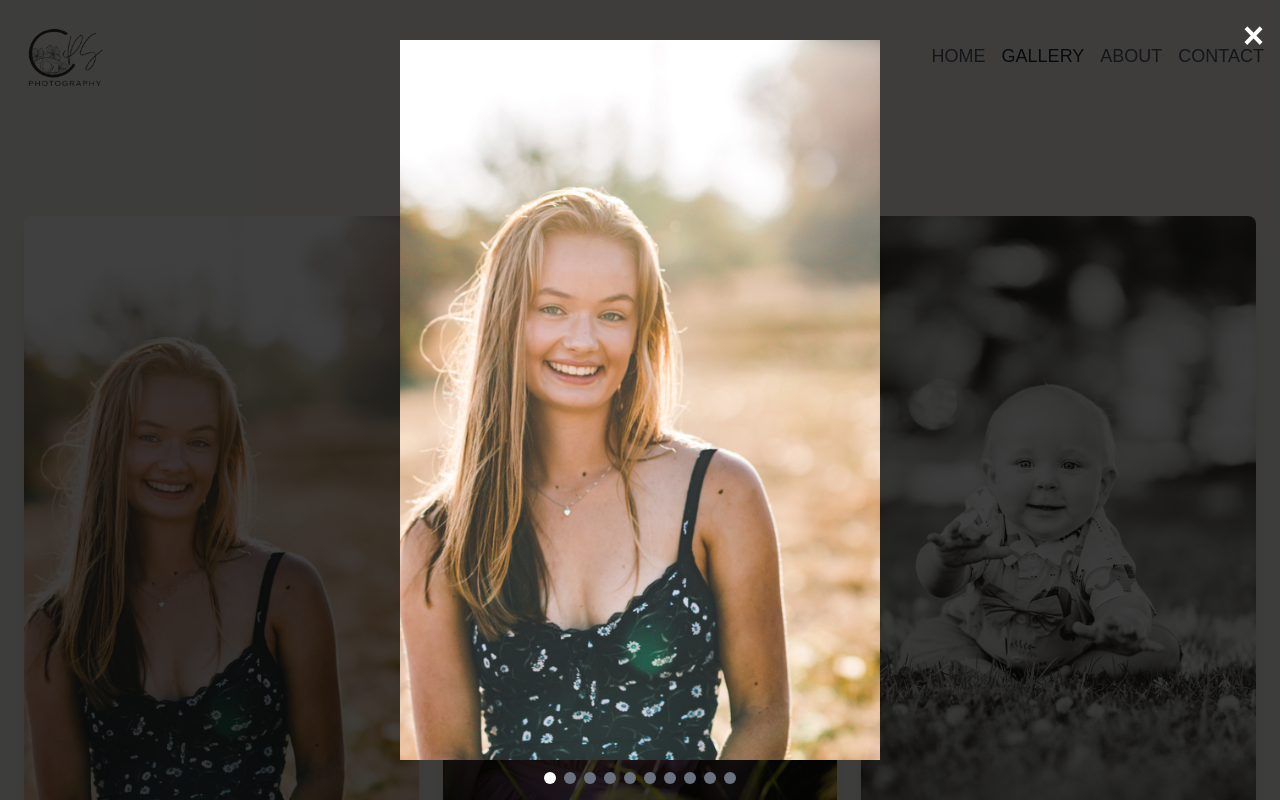
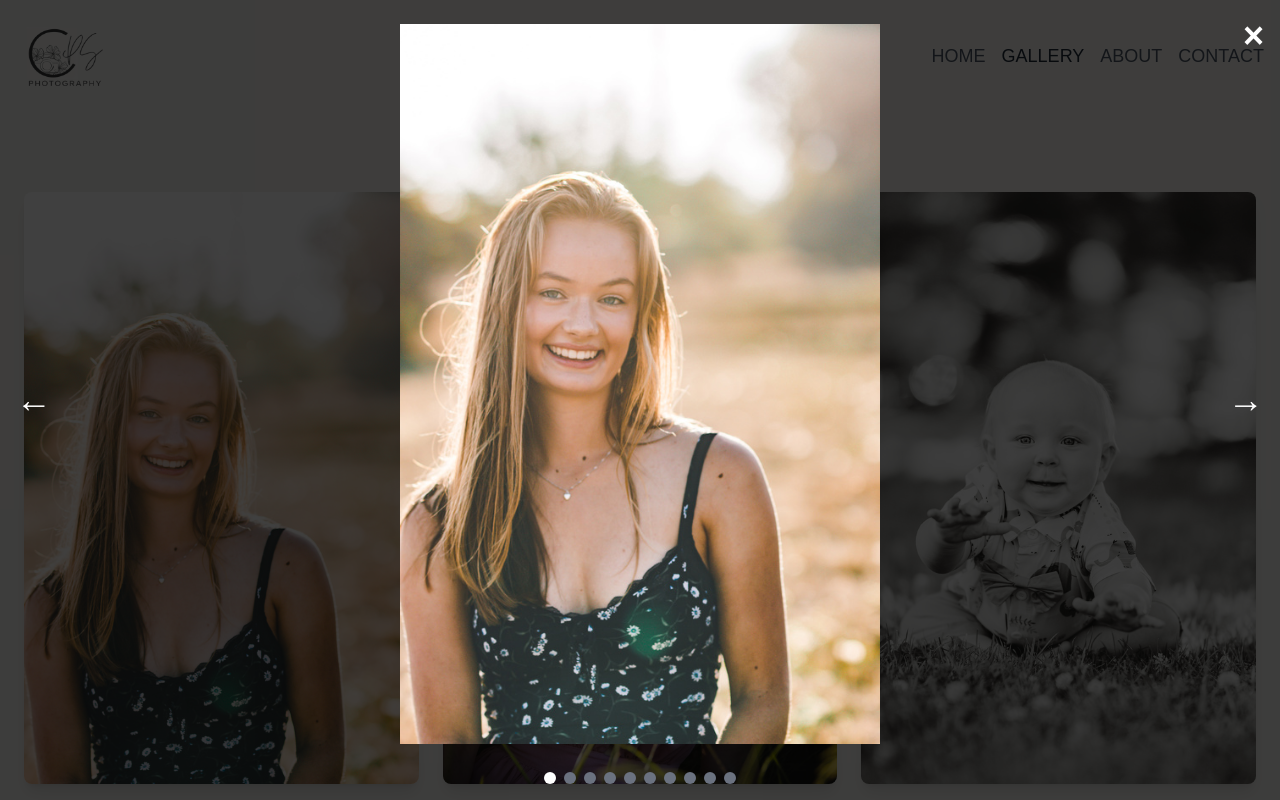
Before and after one commit to MonkeyCrumbs999/carly-photo-site, a React (Vite) app: page /gallery in a window 1280 px wide. Both pictures are taken after a click on the element 221 px from the left and 515 px from the top of the page. Shown: the top 800 px of the page. Built offline with nearby package versions, Linux system fonts and the light colour scheme.

Commit message:
no scroll

```diff
--- /dev/null
+++ b/src/components/common/Button.jsx
@@ -0,0 +1,15 @@
+import React from "react";
+import { motion } from "framer-motion";
+
+const Button = ({ children, href, className }) => {
+  return (
+    <motion.a
+      href={href}
+      className={`inline-block bg-[#987671] text-white px-4 py-2 sm:px-6 sm:py-3 rounded-lg shadow-lg hover:bg-[#82635E] transition duration-300 transform hover:scale-110 active:scale-90 ${className}`}
+    >
+      {children}
+    </motion.a>
+  );
+};
+
+export default Button;
--- /dev/null
+++ b/src/components/common/ImageGrid.jsx
@@ -0,0 +1,49 @@
+// ImageGrid.jsx
+import React, { useState } from "react";
+import { motion } from "framer-motion";
+
+const ProgressiveImage = ({ src, alt }) => {
+  const [isLoading, setIsLoading] = useState(true);
+
+  return (
+    <motion.div
+      initial={{ opacity: 0 }}
+      animate={{ opacity: isLoading ? 0.5 : 1 }}
+      transition={{ duration: 0.3 }}
+    >
+      <motion.img
+        src={src}
+        alt={alt}
+        onLoad={() => setIsLoading(false)}
+        initial={{ filter: "blur(10px)" }}
+        animate={{ filter: "blur(0px)" }}
+        transition={{ duration: 0.3 }}
+      />
+    </motion.div>
+  );
+};
+
+const ImageGrid = () => {
+  return (
+    <>
+      <div className="flex flex-col md:flex-row gap-4 items-start justify-center mb-4">
+        <div className="max-w-full md:w-5/12">
+          <ProgressiveImage src="/image-1.jpg" alt="Description" />
+        </div>
+        <div className="max-w-full md:w-2/3 md:mt-12">
+          <ProgressiveImage src="/image-2.jpg" alt="Description" />
+        </div>
+      </div>
+      <div className="flex flex-col md:flex-row gap-4 items-start justify-center mb-4">
+        <div className="max-w-full md:w-2/3 md:mt-12">
+          <ProgressiveImage src="/image-4.jpg" alt="Description" />
+        </div>
+        <div className="max-w-full md:w-5/12">
+          <ProgressiveImage src="/image-3.jpg" alt="Description" />
+        </div>
+      </div>
+    </>
+  );
+};
+
+export default ImageGrid;
--- /dev/null
+++ b/src/components/common/Lightbox.jsx
@@ -0,0 +1,90 @@
+// src/components/common/Lightbox.jsx
+import React from "react";
+import { motion, AnimatePresence } from "framer-motion";
+
+const Lightbox = ({
+  images,
+  selectedImage,
+  onClose,
+  onPrev,
+  onNext,
+  onDotClick,
+  swipeHandlers,
+}) => {
+  return (
+    <AnimatePresence>
+      {selectedImage !== null && (
+        <motion.div
+          className="fixed top-0 left-0 w-full h-full bg-black bg-opacity-75 flex items-center justify-center z-50"
+          initial={{ opacity: 0 }}
+          animate={{ opacity: 1 }}
+          exit={{ opacity: 0 }}
+          onClick={onClose}
+          {...swipeHandlers}
+        >
+          {/* Left arrow */}
+          <button
+            className="absolute left-4 top-1/2 transform -translate-y-1/2 text-white text-4xl font-bold"
+            onClick={(e) => {
+              e.stopPropagation();
+              onPrev();
+            }}
+          >
+            &#8592;
+          </button>
+
+          {/* Image */}
+          <motion.img
+            src={images[selectedImage]}
+            alt={`Gallery Image ${selectedImage + 1}`}
+            className="max-w-full max-h-[90vh] mx-auto"
+            initial={{ scale: 0.8 }}
+            animate={{ scale: 1 }}
+            transition={{ duration: 0.3 }}
+            onClick={(e) => e.stopPropagation()}
+            style={{ marginBottom: "2rem" }}
+          />
+
+          {/* Close button */}
+          <button
+            className="absolute top-4 right-4 text-white text-4xl font-bold"
+            onClick={onClose}
+          >
+            &times;
+          </button>
+
+          {/* Right arrow */}
+          <button
+            className="absolute right-4 top-1/2 transform -translate-y-1/2 text-white text-4xl font-bold"
+            onClick={(e) => {
+              e.stopPropagation();
+              onNext();
+            }}
+          >
+            &#8594;
+          </button>
+
+          {/* Dots */}
+          <div className="absolute bottom-4 left-0 right-0 flex justify-center">
+            <div className="flex items-center space-x-2">
+              {images.map((_, index) => (
+                <div
+                  key={index}
+                  className={`w-3 h-3 rounded-full ${
+                    index === selectedImage ? "bg-white" : "bg-gray-500"
+                  } cursor-pointer`}
+                  onClick={(e) => {
+                    e.stopPropagation();
+                    onDotClick(index);
+                  }}
+                ></div>
+              ))}
+            </div>
+          </div>
+        </motion.div>
+      )}
+    </AnimatePresence>
+  );
+};
+
+export default Lightbox;
--- a/src/pages/About.jsx
+++ b/src/pages/About.jsx
@@ -3,7 +3,7 @@ import { motion } from "framer-motion";
 
 const About = () => {
   return (
-    <div className="container mx-auto px-6 py-8">
+    <div className="container mx-auto px-6 py-8 md:py-2">
       <div className="flex flex-col items-center justify-center">
         <motion.h1
           className="text-4xl font-bold text-gray-800 mb-8"
--- a/src/pages/Contact.jsx
+++ b/src/pages/Contact.jsx
@@ -3,7 +3,7 @@ import { motion } from "framer-motion";
 
 const Contact = () => {
   return (
-    <div className="container mx-auto px-6 py-8">
+    <div className="container mx-auto px-6 py-8 md:py-2">
       <motion.h1
         className="text-4xl font-bold text-gray-800 mb-8 text-center"
         initial={{ opacity: 0, y: -20 }}
--- a/src/pages/Gallery.jsx
+++ b/src/pages/Gallery.jsx
@@ -1,8 +1,10 @@
+// src/components/pages/Gallery.jsx
 import React, { useState, useEffect } from "react";
-import { motion, AnimatePresence } from "framer-motion";
+import { motion } from "framer-motion";
 import { useSwipeable } from "react-swipeable";
 import { LazyLoadImage } from "react-lazy-load-image-component";
 import "react-lazy-load-image-component/src/effects/blur.css";
+import Lightbox from "../components/common/Lightbox";
 
 const Gallery = () => {
   const images = [
@@ -35,6 +37,15 @@ const Gallery = () => {
     };
   }, []);
 
+  useEffect(() => {
+    // Prevent scrolling when lightbox is open
+    if (selectedImage !== null) {
+      document.body.style.overflow = "hidden";
+    } else {
+      document.body.style.overflow = "unset";
+    }
+  }, [selectedImage]);
+
   const openLightbox = (index) => {
     setSelectedImage(index);
   };
@@ -65,7 +76,7 @@ const Gallery = () => {
   });
 
   return (
-    <div className="container mx-auto px-6 py-8">
+    <div className="container mx-auto px-6 py-8 md:py-2">
       <motion.div
         className="flex flex-col items-center justify-center"
         initial={{ opacity: 0, y: 20 }}
@@ -91,50 +102,15 @@ const Gallery = () => {
             </motion.div>
           ))}
         </div>
-        <AnimatePresence>
-          {selectedImage !== null && (
-            <motion.div
-              className="fixed top-0 left-0 w-full h-full bg-black bg-opacity-75 flex items-center justify-center z-50"
-              initial={{ opacity: 0 }}
-              animate={{ opacity: 1 }}
-              exit={{ opacity: 0 }}
-              onClick={closeLightbox}
-              {...swipeHandlers}
-            >
-              <motion.img
-                src={`/${images[selectedImage]}`}
-                alt={`Gallery Image ${selectedImage + 1}`}
-                className="max-w-full max-h-[90vh] mx-auto"
-                initial={{ scale: 0.8 }}
-                animate={{ scale: 1 }}
-                transition={{ duration: 0.3 }}
-                onClick={(e) => e.stopPropagation()}
-              />
-              <button
-                className="absolute top-4 right-4 text-white text-4xl font-bold"
-                onClick={closeLightbox}
-              >
-                &times;
-              </button>
-              <div className="absolute bottom-4 left-0 right-0 flex justify-center">
-                <div className="flex items-center space-x-2">
-                  {images.map((_, index) => (
-                    <div
-                      key={index}
-                      className={`w-3 h-3 rounded-full ${
-                        index === selectedImage ? "bg-white" : "bg-gray-500"
-                      } cursor-pointer`}
-                      onClick={(e) => {
-                        e.stopPropagation();
-                        goToImage(index);
-                      }}
-                    ></div>
-                  ))}
-                </div>
-              </div>
-            </motion.div>
-          )}
-        </AnimatePresence>
+        <Lightbox
+          images={images}
+          selectedImage={selectedImage}
+          onClose={closeLightbox}
+          onPrev={goToPreviousImage}
+          onNext={goToNextImage}
+          onDotClick={goToImage}
+          swipeHandlers={swipeHandlers}
+        />
       </motion.div>
     </div>
   );
--- a/src/pages/Home.jsx
+++ b/src/pages/Home.jsx
@@ -1,54 +1,17 @@
-import React, { useState } from "react";
+// Home.jsx
+import React, { Suspense } from "react";
 import { motion } from "framer-motion";
 import { LazyLoadComponent } from "react-lazy-load-image-component";
-
-const ProgressiveImage = ({ src, alt }) => {
-  const [isLoading, setIsLoading] = useState(true);
-
-  return (
-    <motion.div
-      initial={{ opacity: 0 }}
-      animate={{ opacity: isLoading ? 0.5 : 1 }}
-      transition={{ duration: 0.3 }}
-    >
-      <motion.img
-        src={src}
-        alt={alt}
-        onLoad={() => setIsLoading(false)}
-        initial={{ filter: "blur(10px)" }}
-        animate={{ filter: "blur(0px)" }}
-        transition={{ duration: 0.3 }}
-      />
-    </motion.div>
-  );
-};
+import Button from "../components/common/Button";
+import ImageGrid from "../components/common/ImageGrid";
 
 const Home = () => {
   return (
     <div className="container mx-auto px-4 sm:px-6 lg:px-8 overflow-hidden">
       <div className="flex flex-col items-center justify-center">
-        {/* Images container */}
-        <div className="flex flex-col md:flex-row gap-4 items-start justify-center mb-4">
-          {/* Container for the first image */}
-          <div className="max-w-full md:w-5/12">
-            <ProgressiveImage src="/image-1.jpg" alt="Description" />
-          </div>
-          {/* Container for the second image with vertical offset on desktop */}
-          <div className="max-w-full md:w-2/3 md:mt-12">
-            <ProgressiveImage src="/image-2.jpg" alt="Description" />
-          </div>
-        </div>
         <LazyLoadComponent>
-          <div className="flex flex-col md:flex-row gap-4 items-start justify-center mb-4">
-            {/* Container for the third image with vertical offset on desktop */}
-            <div className="max-w-full md:w-2/3 md:mt-12">
-              <ProgressiveImage src="/image-4.jpg" alt="Description" />
-            </div>
-            {/* Container for the fourth image with vertical offset on desktop */}
-            <div className="max-w-full md:w-5/12">
-              <ProgressiveImage src="/image-3.jpg" alt="Description" />
-            </div>
-          </div>
+          <ImageGrid />
+          <Suspense fallback={<div>Loading...</div>}>
             <div className="flex flex-col items-center justify-center mt-12 md:mt-24 mb-12 md:mb-24">
               <motion.h1
                 className="text-4xl sm:text-5xl uppercase font-bold text-gray-800 mb-6 sm:mb-8 text-center"
@@ -67,13 +30,11 @@ const Home = () => {
               >
                 Interested? Check out my portfolio and contact me to learn more.
               </motion.p>
-            <a
-              href="/gallery"
-              className="inline-block bg-[#987671] text-white px-4 py-2 sm:px-6 sm:py-3 rounded-lg shadow-lg hover:bg-[#82635E] transition duration-300 transform hover:scale-110 active:scale-90"
-            >
+              <Button href="/gallery" className="">
                 Explore Gallery
-            </a>
+              </Button>
             </div>
+          </Suspense>
         </LazyLoadComponent>
       </div>
     </div>
```
Also changed, not shown: 1 other file (tests, documents, lock files or other folders). Lines whose indentation alone changed are shown as unchanged.
